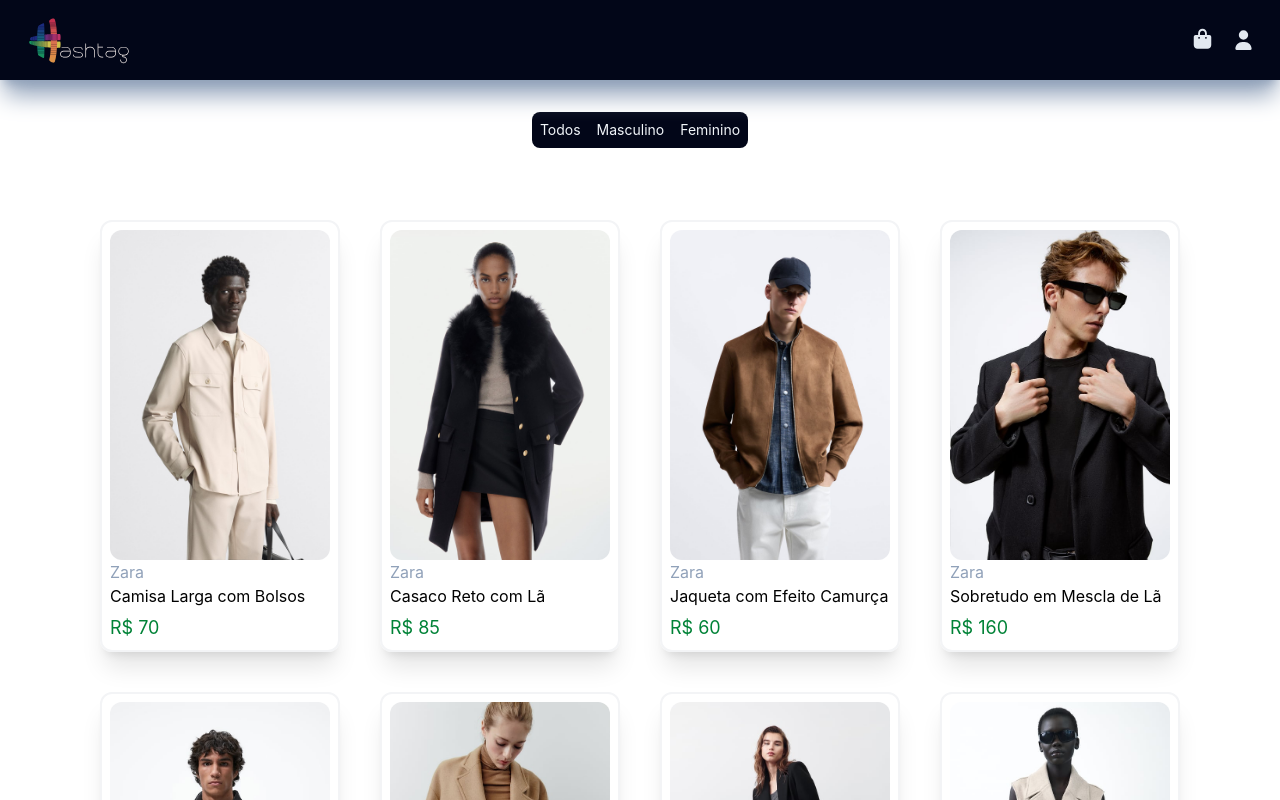
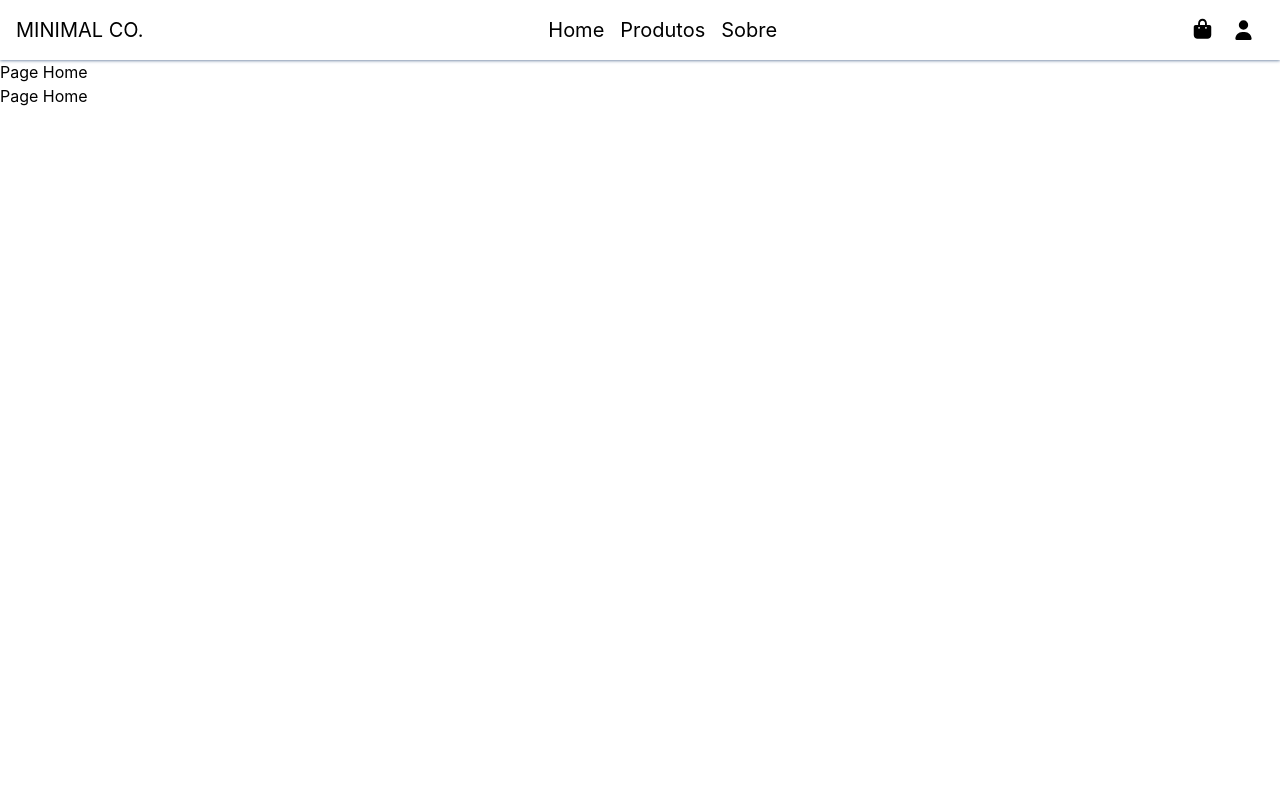
Before and after one commit to gabriel-pereira0/Projeto_Ecommerce, a React (Vite) app in the folder ecommerce-react/: page / in a window 1280 px wide. Shown: the top 800 px of the page. Built offline with nearby package versions, Linux system fonts and the light colour scheme.

Commit message:
alteração do header e adc novas pagina

```diff
--- a/ecommerce-react/src/components/Header.jsx
+++ b/ecommerce-react/src/components/Header.jsx
@@ -2,23 +2,25 @@
 import logo from '../assets/logo/hashtag.svg';
 import { UserButtons } from './UserButtons';
 import { useLocation, Link } from 'react-router';
+import { Navbar } from './Navbar';
 
 export function Header() {
   const { pathname } = useLocation();
   const completeHeader = (
-    <header className='flex text-xl sticky top-0 shadow-xl shadow-slate-400 bg-slate-950 text-slate-200 px-4 py-4 items-center justify-between text-xl z-10'>
+    <header className='flex text-xl sticky top-0 shadow-sm shadow-slate-400 bg-white text-black px-4 py-4 items-center justify-between text-xl z-10'>
       <Link to={'/'}>
-        <img className='h-12 px-2' src={logo} alt='Logo-hashtag' />
+        <p>MINIMAL CO.</p>
       </Link>
+      <Navbar />
       <UserButtons />
     </header>
   );
   const simpleHeader = (
-    <header className='flex text-xl sticky top-0 shadow-xl shadow-slate-400 bg-slate-950 text-slate-200 px-4 py-4 items-center justify-between text-xl z-10'>
+    <header className='flex text-xl sticky top-0 shadow-sm shadow-slate-400 bg-white text-black px-4 py-4 items-center justify-between text-xl z-10'>
       <Link to={'/'}>
-        <img className='h-12 px-2' src={logo} alt='Logo-hashtag' />
+        <p>MINIMAL CO.</p>
       </Link>
     </header>
   );
-  return <>{pathname === '/' ? completeHeader : simpleHeader}</>;
+  return <>{pathname === '/checkout' ? simpleHeader : completeHeader}</>;
 }
--- /dev/null
+++ b/ecommerce-react/src/components/Navbar.jsx
@@ -0,0 +1,20 @@
+import React from 'react';
+import { Link } from 'react-router';
+
+export function Navbar() {
+  return (
+    <nav>
+      <ul className='flex flex-row gap-4'>
+        <li>
+          <Link to={'/'}>Home</Link>
+        </li>
+        <li>
+          <Link to={'/products'}>Produtos</Link>
+        </li>
+        <li>
+          <Link to={'/about'}>Sobre</Link>
+        </li>
+      </ul>
+    </nav>
+  );
+}
--- /dev/null
+++ b/ecommerce-react/src/pages/Home/Home.jsx
@@ -0,0 +1,10 @@
+import React from 'react';
+
+export function Home() {
+  return (
+    <>
+      <div>Page Home</div>
+      <div>Page Home</div>
+    </>
+  );
+}
--- /dev/null
+++ b/ecommerce-react/src/pages/aboutPage/About.jsx
@@ -0,0 +1,9 @@
+import React from 'react';
+
+export function About() {
+  return (
+    <>
+      <div>Pagina Sobre</div>
+    </>
+  );
+}
--- a/ecommerce-react/src/pages/homePage/Home.jsx
+++ b/ecommerce-react/src/pages/productsPage/Products.jsx
@@ -1,9 +1,9 @@
 import React from 'react';
 
 import { CartOverlay } from '../../components/cart/CartOverlay';
-import { MainSection } from './MainSection';
+import { MainSection } from './MainProductsSection';
 
-export function Home() {
+export function Products() {
   return (
     <>
       <CartOverlay />
--- a/ecommerce-react/src/routes/AppRoutes.jsx
+++ b/ecommerce-react/src/routes/AppRoutes.jsx
@@ -2,17 +2,21 @@
 import { Routes, Route } from 'react-router';
 
 import { Layout } from '../pages/layoutPage/Layout';
-import { Home } from '../pages/homePage/Home';
+import { Products } from '../pages/productsPage/Products';
 import { Checkout } from '../pages/checkoutPage/Checkout';
 import { PurchaseHistory } from '../pages/purchaseHistoryPage/PurchaseHistory';
+import { About } from '../pages/aboutPage/About';
+import { Home } from '../pages/Home/Home';
 
 export function AppRoutes() {
   return (
     <Routes>
       <Route path='/' element={<Layout />}>
         <Route index element={<Home />} />
+        <Route path='/products' element={<Products />} />
         <Route path='/checkout' element={<Checkout />} />
         <Route path='/history' element={<PurchaseHistory />} />
+        <Route path='/about' element={<About />} />
       </Route>
     </Routes>
   );
```
Also changed, not shown: ecommerce-react/src/pages/productsPage/MainProductsSection.jsx (renamed from ecommerce-react/src/pages/homePage/MainSection.jsx), ecommerce-react/src/pages/productsPage/ProductCard.jsx (renamed from ecommerce-react/src/pages/homePage/ProductCard.jsx), ecommerce-react/src/pages/productsPage/ProductFilters.jsx (renamed from ecommerce-react/src/pages/homePage/ProductFilters.jsx), ecommerce-react/src/pages/productsPage/ProductsContainer.jsx (renamed from ecommerce-react/src/pages/homePage/ProductsContainer.jsx).
